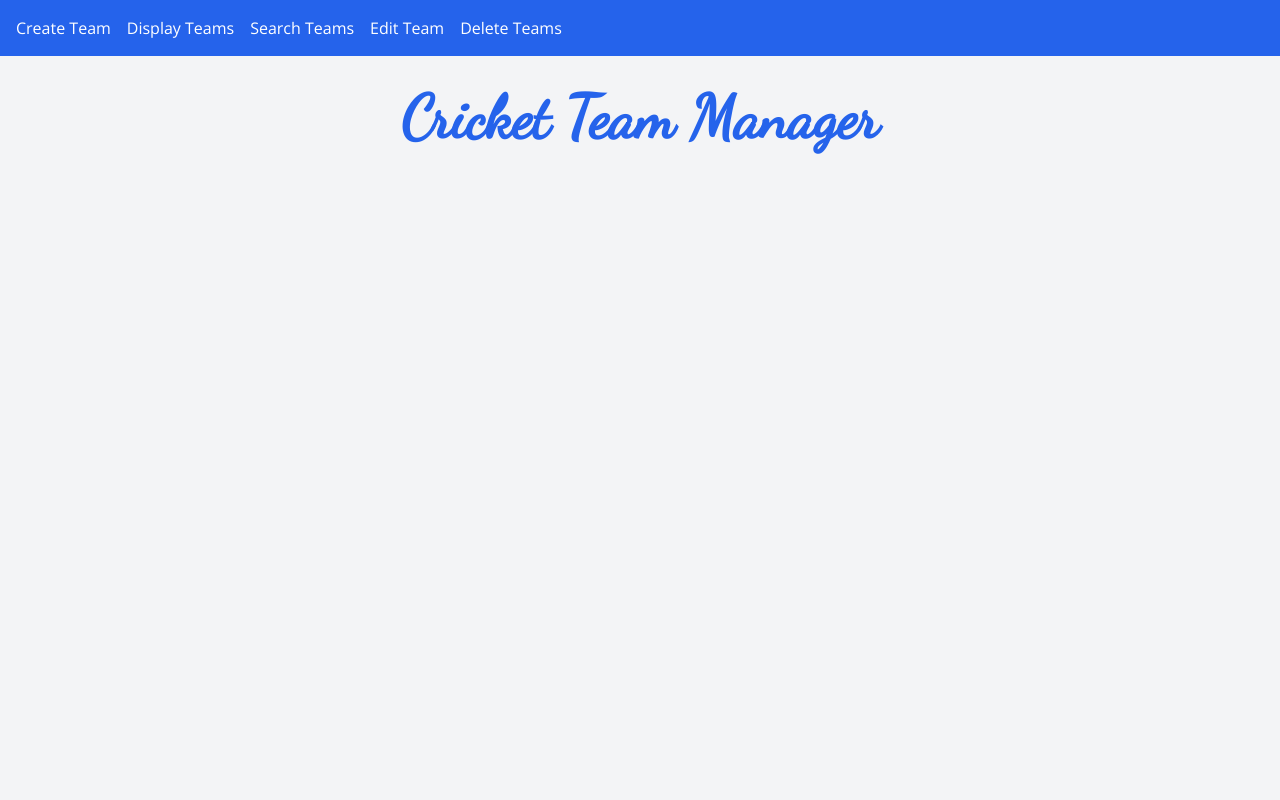
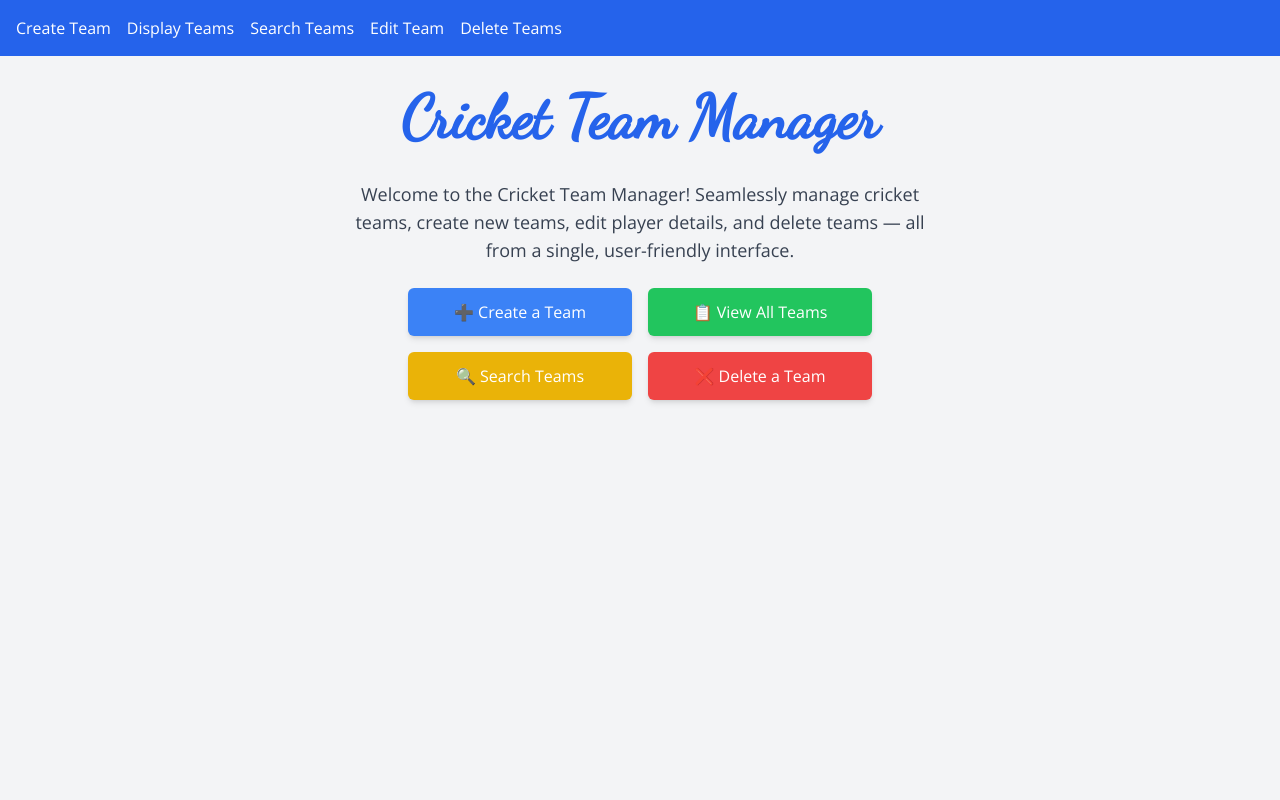
Before and after one commit to iamsaura8h/CricketTeamManager, a React (Vite) app in the folder frontend/: page / in a window 1280 px wide. Shown: the top 800 px of the page. Built offline with nearby package versions, Linux system fonts and the light colour scheme.

Commit message:
homepage added

```diff
--- a/frontend/src/App.jsx
+++ b/frontend/src/App.jsx
@@ -6,16 +6,18 @@ import TeamList from './components/TeamList';
 import SearchTeam from './components/SearchTeam';
 import EditTeam from './components/EditTeam';
 import DeleteTeam from './components/DeleteTeam';
+import HomePage from './components/HomePage';
 
 function App() {
   return (
     <Router> {/* Wrap the app in Router */}
       <div className="bg-gray-100 min-h-screen">
         <Header />
-        <div className="flex justify-center items-center p-8">
+        <div className="flex justify-center items-center py-8">
           <h1 className="text-6xl font-dancing font-bold text-blue-600">Cricket Team Manager</h1>
         </div>
         <Routes>
+          <Route path="/" element={<HomePage />} /> {/* Route for homepage */}
           <Route path="/create-team" element={<CreateTeamForm />} /> {/* Route for creating teams */}
           <Route path="/display-team" element={<TeamList />} /> {/* Route for displaying teams */}
           <Route path="/search-team" element={<SearchTeam />} /> {/* Route for searching teams */}
--- /dev/null
+++ b/frontend/src/components/HomePage.jsx
@@ -0,0 +1,40 @@
+import React from 'react';
+import { Link } from 'react-router-dom';
+
+const HomePage = () => {
+  return (
+    <div className="bg-gray-100 h-screen flex flex-col">
+      <main className="flex-1 flex flex-col items-center px-4">
+        <p className="text-lg text-gray-700 mb-6 text-center max-w-xl">
+          Welcome to the Cricket Team Manager! Seamlessly manage cricket teams, create new teams, edit player details,
+          and delete teams — all from a single, user-friendly interface.
+        </p>
+
+        <div className="grid grid-cols-1 md:grid-cols-2 gap-4">
+          <Link to="/create-team" className="w-56 p-3 text-center bg-blue-500 text-white rounded-md shadow-md hover:bg-blue-600 transition">
+            ➕ Create a Team
+          </Link>
+
+          <Link to="/display-team" className="w-56 p-3 text-center bg-green-500 text-white rounded-md shadow-md hover:bg-green-600 transition">
+            📋 View All Teams
+          </Link>
+
+          <Link to="/search-team" className="w-56 p-3 text-center bg-yellow-500 text-white rounded-md shadow-md hover:bg-yellow-600 transition">
+            🔍 Search Teams
+          </Link>
+
+          <Link to="/delete-team" className="w-56 p-3 text-center bg-red-500 text-white rounded-md shadow-md hover:bg-red-600 transition">
+            ❌ Delete a Team
+          </Link>
+        </div>
+      </main>
+
+      {/* Footer Section */}
+      <footer className="bg-gray-800 text-white py-4 text-center">
+        <p className="text-sm">© 2024 Cricket Team Manager. Built by Saurabh Kumar.</p>
+      </footer>
+    </div>
+  );
+};
+
+export default HomePage;
```
